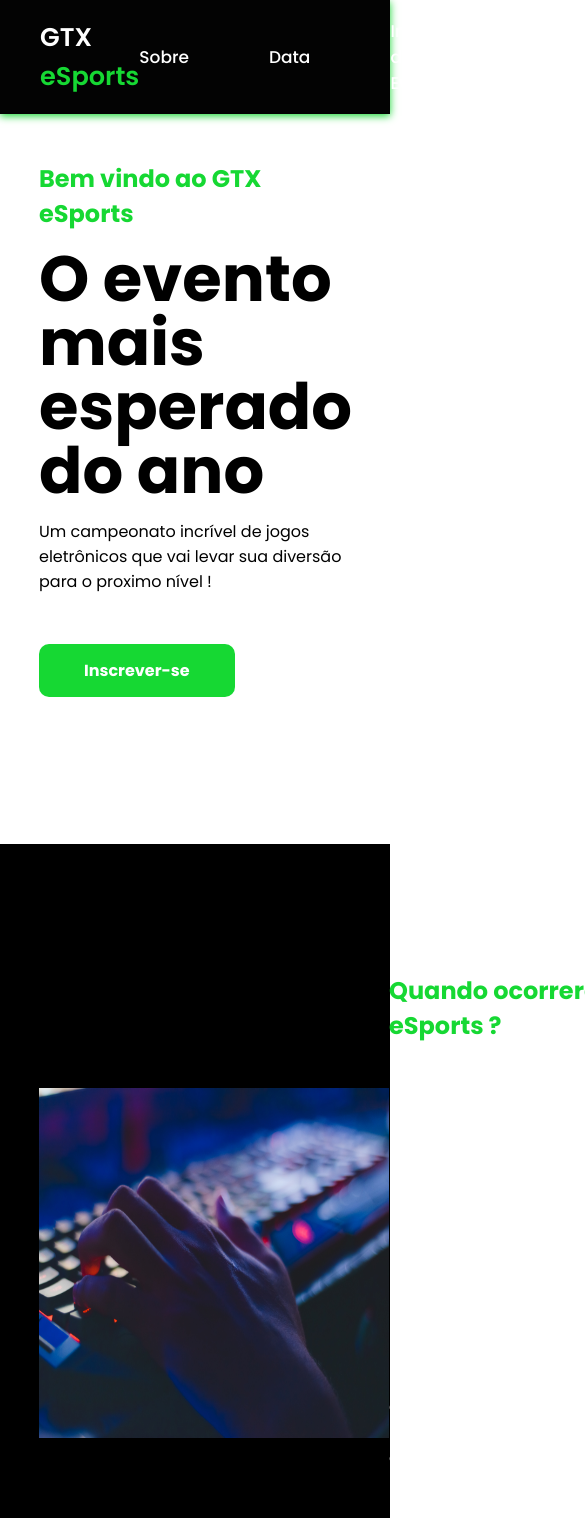
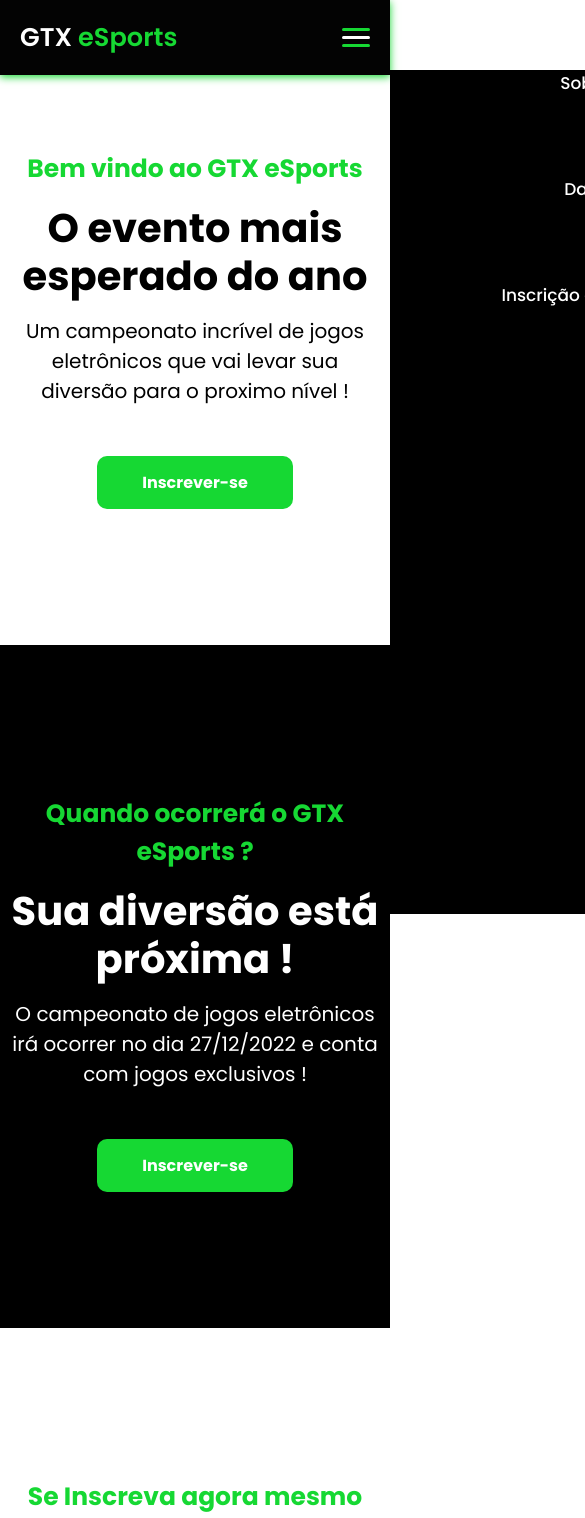
Before and after one commit to AlissonCastroFeitoza/Campeonato-de-jogos-eletronicos-React, a React (Create React App) app: page / in a window 390 px wide. Shown: the top 1518 px of the page, 585 px wide, since content can reach past the window. Built offline with nearby package versions, Linux system fonts and the light colour scheme.

Commit message:
Responsividade feita e aplicada

```diff
--- a/src/atoms/Imagem/style.ts
+++ b/src/atoms/Imagem/style.ts
@@ -5,4 +5,8 @@ export const Imagem = styled.div  `
     height: 350px;
   }
 
+  @media screen and (max-width:767.98px) {
+    display: none;
+}
+
 `
--- a/src/atoms/Imagem2/style.ts
+++ b/src/atoms/Imagem2/style.ts
@@ -5,4 +5,8 @@ export const Imagem = styled.div  `
     height: 350px;
   }
 
+  @media screen and (max-width:767.98px) {
+    display: none;
+}
+
 `
--- a/src/organisms/Header/style.ts
+++ b/src/organisms/Header/style.ts
@@ -11,4 +11,11 @@ export const Box = styled.div `
     transition: all 0.5s;
     position: fixed;
     z-index: 5;
+
+    @media screen and (max-width:767.98px) {
+    padding: 18px 20px;
+}
+    @media screen and (max-width:991.98px) {
+    padding: 18px 20px;
+}
 `
--- a/src/organisms/Menu/index.tsx
+++ b/src/organisms/Menu/index.tsx
@@ -1,11 +1,18 @@
 import * as S from './style'
 const Menu = () => {
     return (
+      <>
        <S.EstiloLista>
           <a href="#Sobre"><S.EstiloItem>Sobre</S.EstiloItem></a>
           <a href="#Data"><S.EstiloItem>Data</S.EstiloItem></a>
           <a href="#Inscricao"><S.EstiloItem>Inscrição do Evento</S.EstiloItem></a>
        </S.EstiloLista>
+       <S.BoxMenuTab>
+       <span></span>
+       <span></span>
+       <span></span>
+     </S.BoxMenuTab>
+     </>
     )
 }
 
--- a/src/organisms/Menu/style.ts
+++ b/src/organisms/Menu/style.ts
@@ -5,7 +5,29 @@ export const EstiloLista = styled.ul `
     align-items: center;
     gap: 5rem;
 
+    @media screen and (max-width:767.98px) {
+      position: fixed;
+      right: -100%;
+      top: 70px;
+      width: 100%;
+      height: 100%;
+      flex-direction: column;
+      background: black;
+      gap: -10px;
+      transition: 0.3s;
+}
 
+@media screen and (max-width:991.98px) {
+      position: fixed;
+      right: -100%;
+      top: 70px;
+      width: 100%;
+      height: 100%;
+      flex-direction: column;
+      background: black;
+      gap: -10px;
+      transition: 0.3s;
+}
 `
 
 export const EstiloItem = styled.a `
@@ -21,4 +43,38 @@ export const EstiloItem = styled.a `
     color: #16D833;
   }
 
+  @media screen and (max-width:767.98px) {
+    margin: 16px 0px;
+}
+
+@media screen and (max-width:991.98px) {
+  margin: 16px 0px;
+}
+
 `
+
+export const BoxMenuTab = styled.div `
+  cursor: pointer;
+  display: none;
+span {
+  display: block;
+    width: 28px;
+    height: 3px;
+    border-radius: 3px;
+    background: white;
+    margin: 5px auto;
+    transition: all 0.3s;
+}
+
+span:nth-child(1), span:nth-child(3) {
+  background: #16D833;
+}
+
+@media screen and (max-width:767.98px) {
+ display: block;
+}
+
+@media screen and (max-width:991.98px) {
+    display: block;
+}
+`
--- a/src/pages/Principal/App.tsx
+++ b/src/pages/Principal/App.tsx
@@ -11,6 +11,7 @@ function App() {
     <div className="App">
      <Header/>
 
+     <div className="responsividade">
     <C.HomePrincipal id="Sobre">
       <div className="estrutura">
           <h4>Bem vindo ao GTX eSports</h4>
@@ -20,9 +21,12 @@ function App() {
 
       </div>
         <Imagem/>
+
     </C.HomePrincipal>
+    </div>
 
     <C.HomeSecundario id="Data">
+
     <Imagem2/>
     <div className="estrutura">
 
--- a/src/pages/Principal/style.ts
+++ b/src/pages/Principal/style.ts
@@ -32,6 +32,62 @@ export const HomePrincipal = styled.section `
     .estrutura {
         width: 37rem;
     }
+
+    @media screen and (max-width:767.98px) {
+        width: 100%;
+        height: 100%;
+        padding: 150px 2%;
+        flex-direction: column;
+        text-align: center;
+        overflow: hidden;
+        gap: 5rem;
+
+       .estrutura {
+         width: 100%;
+       }
+
+     h4 {
+        font-size: 25px;
+        flex-direction: column;
+     }
+
+
+     h1 {
+        font-size: 2.5rem;
+        line-height: 3rem;
+     }
+
+     p {
+        font-size: 20px;
+     }
+    }
+
+    @media screen and (max-width:991.98px) {
+        width: 100%;
+        height: 100%;
+        padding: 150px 2%;
+        flex-direction: column;
+        text-align: center;
+        overflow: hidden;
+        gap: 5rem;
+
+        h4 {
+         font-size: 25px;
+        }
+
+        h1 {
+         font-size: 2.5rem;
+         line-height: 3rem;
+        }
+
+        p {
+         font-size: 20px;
+        }
+
+        img {
+         object-fit: contain;
+        }
+    }
 `
 
 export const HomeSecundario = styled.section `
@@ -42,6 +98,7 @@ export const HomeSecundario = styled.section `
     justify-content: space-between;
     padding: 0px 10%;
     background-color: black;
+
 
     h4 {
     font-size: 1.5rem;
@@ -69,4 +126,59 @@ export const HomeSecundario = styled.section `
     .estrutura {
         width: 37rem;
     }
+
+    @media screen and (max-width:767.98px) {
+       width: 100%;
+        height: 100%;
+        padding: 150px 2%;
+        flex-direction: column;
+        text-align: center;
+        overflow: hidden;
+        gap: 5rem;
+
+        .estrutura {
+         width: 100%;
+       }
+
+     h4 {
+        font-size: 25px;
+        flex-direction: column;
+     }
+
+     h1 {
+        font-size: 2.5rem;
+        line-height: 3rem;
+     }
+
+     p {
+        font-size: 20px;
+     }
+    }
+
+    @media screen and (max-width:991.98px) {
+        width: 100%;
+        height: 100%;
+        padding: 150px 2%;
+        flex-direction: column;
+        text-align: center;
+        overflow: hidden;
+        gap: 5rem;
+
+        h4 {
+         font-size: 25px;
+        }
+
+        h1 {
+         font-size: 2.5rem;
+         line-height: 3rem;
+        }
+
+        p {
+         font-size: 20px;
+        }
+
+        img {
+         object-fit: contain;
+        }
+      }
 `
```
